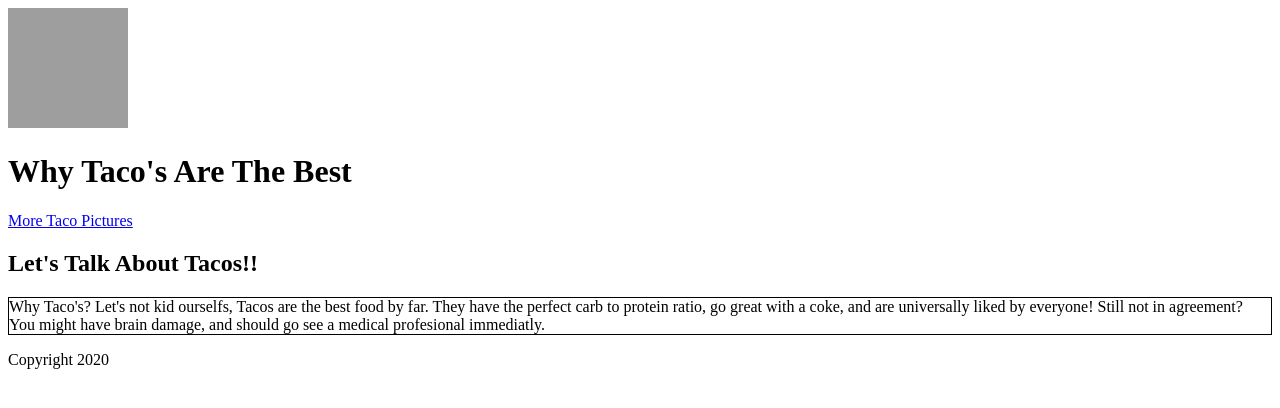
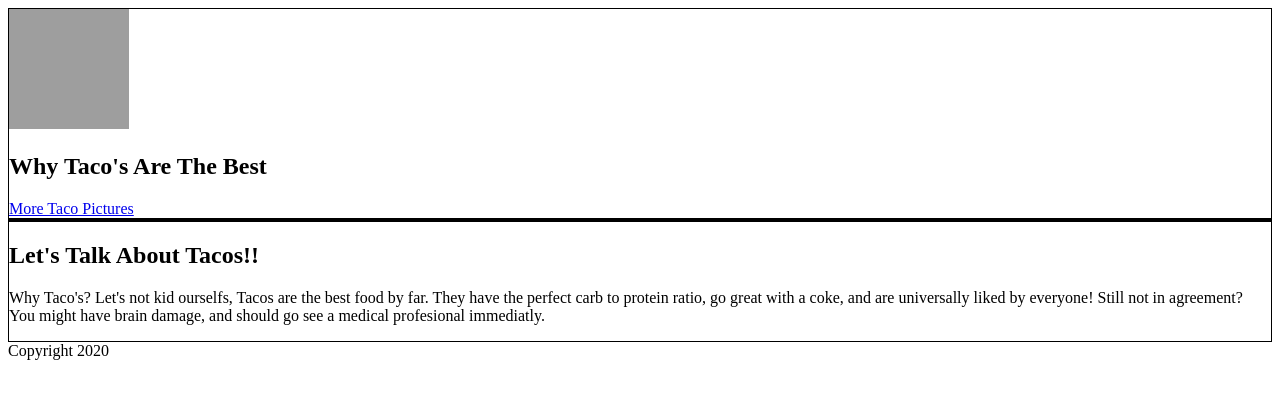
Before and after one commit to sbradford309/my-first-repo, a plain HTML site: page index.html in a window 1280 px wide. Drawn offline with Linux system fonts and the light colour scheme; grey boxes are pictures that could not be loaded.

Commit message:
sections with border

```diff
--- a/index.html
+++ b/index.html
@@ -5,11 +5,12 @@
 
 <body>
     <style>
-        p {
+        section {
             border: 1px solid black
         }
     </style>
     <header>
+        <section>
             <img src="https://graphicriver.img.customer.envatousercontent.com/files/257334687/Cartoon%20Taco.jpg?auto=compress%2Cformat&q=80&fit=crop&crop=top&max-h=8000&max-w=590&s=dcad9b01f3a2f7c785ac2d6db9c2c74d" width = "120" height = "120" />
             <h1>
                 Why Taco's Are The Best
@@ -17,8 +18,10 @@
             <nav>
                 <a href = "/TacoPics.html">More Taco Pictures</a>
             </nav>
+        <section>
     </header>
     <main>
+        <section>
             <h2>
             Let's Talk About Tacos!!
             </h2>
@@ -27,6 +30,7 @@
                 They have the perfect carb to protein ratio, go great with a coke, and are universally liked by everyone!
                 Still not in agreement? You might have brain damage, and should go see a medical profesional immediatly.
             </p>
+        </section>
     </main>
 
     <footer>
```
Lines whose indentation alone changed are shown as unchanged.
